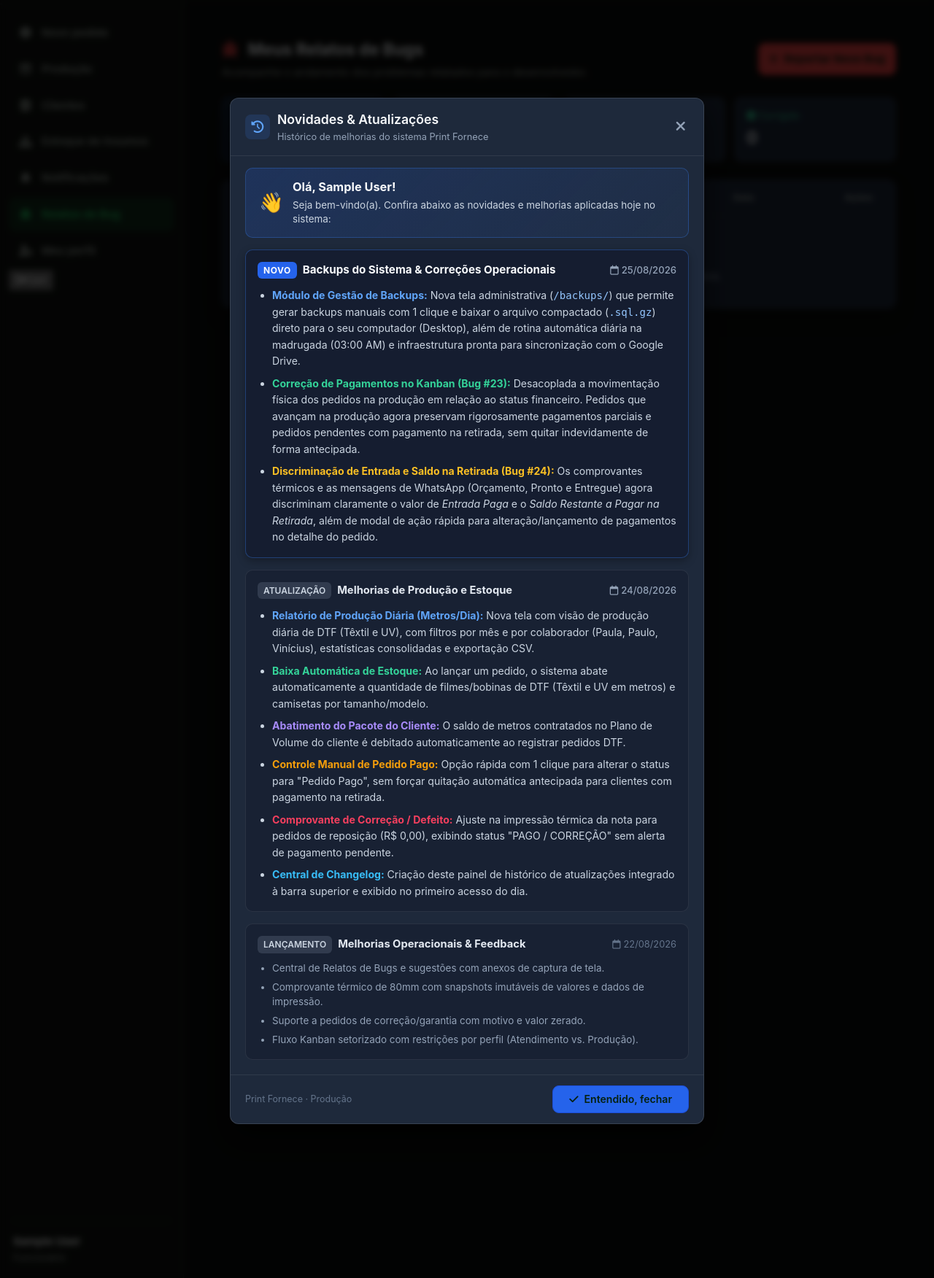
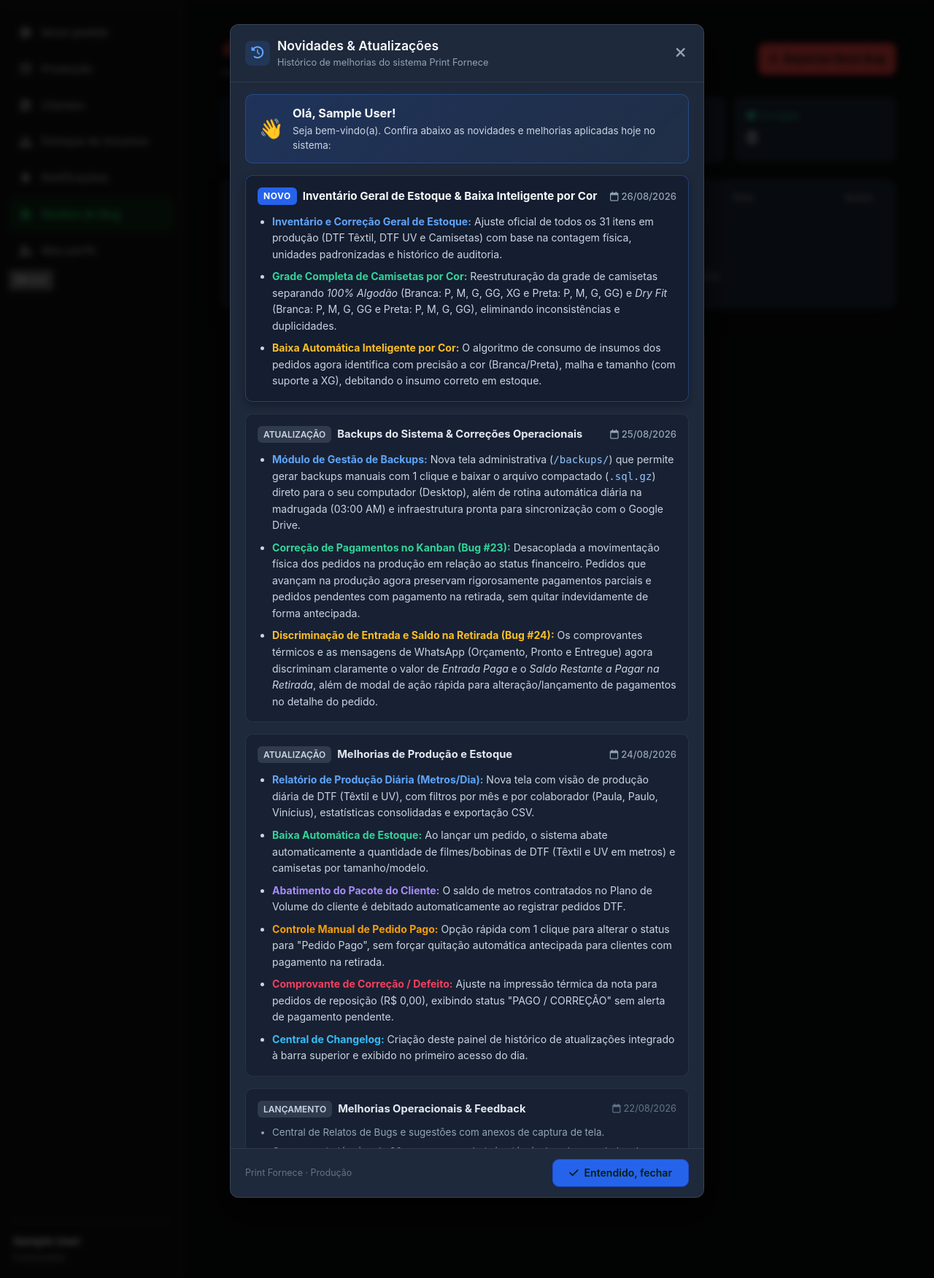
Before and after one commit to Fawlerr/print-fornece, a Django app: page /bug-reports/ in a window 1280 px wide. Shown: the part 77-1829 px from the top of the page at 73% size. Run offline with Django 5.2, Linux system fonts and the light colour scheme; the visitor is signed in with stand-in values (Sample User, id 1); data that the repository does not hold is empty.

Commit message:
docs(changelog): detalhar correções de estoque e incluir no modal de novidades

```diff
--- a/templates/includes/_changelog_modal.html
+++ b/templates/includes/_changelog_modal.html
@@ -36,12 +36,35 @@
     <!-- Conteúdo / Linha do Tempo -->
     <div style="padding: 16px 20px 20px 20px; overflow-y: auto; display: flex; flex-direction: column; gap: 16px;">
 
-      <!-- Entrada 25/08/2026 -->
+      <!-- Entrada 26/08/2026 -->
       <div style="background: rgba(15, 23, 42, 0.6); border: 1px solid rgba(59, 130, 246, 0.35); border-radius: 10px; padding: 16px; box-shadow: 0 4px 12px rgba(0, 0, 0, 0.3);">
         <div style="display: flex; align-items: center; justify-content: space-between; margin-bottom: 12px;">
           <div style="display: flex; align-items: center; gap: 8px;">
             <span style="background: #2563eb; color: #ffffff; font-size: 0.75rem; font-weight: 700; padding: 3px 8px; border-radius: 6px; letter-spacing: 0.5px;">NOVO</span>
-            <strong style="color: #f8fafc; font-size: 0.95rem;">Backups do Sistema & Correções Operacionais</strong>
+            <strong style="color: #f8fafc; font-size: 0.95rem;">Inventário Geral de Estoque & Baixa Inteligente por Cor</strong>
+          </div>
+          <span style="font-size: 0.82rem; color: #94a3b8; font-weight: 500;"><i class="fa-regular fa-calendar" style="margin-right: 4px;"></i>26/08/2026</span>
+        </div>
+
+        <ul style="margin: 0; padding-left: 20px; color: #cbd5e1; font-size: 0.88rem; line-height: 1.6; display: flex; flex-direction: column; gap: 8px;">
+          <li>
+            <strong style="color: #60a5fa;">Inventário e Correção Geral de Estoque:</strong> Ajuste oficial de todos os 31 itens em produção (DTF Têxtil, DTF UV e Camisetas) com base na contagem física, unidades padronizadas e histórico de auditoria.
+          </li>
+          <li>
+            <strong style="color: #34d399;">Grade Completa de Camisetas por Cor:</strong> Reestruturação da grade de camisetas separando <em>100% Algodão</em> (Branca: P, M, G, GG, XG e Preta: P, M, G, GG) e <em>Dry Fit</em> (Branca: P, M, G, GG e Preta: P, M, G, GG), eliminando inconsistências e duplicidades.
+          </li>
+          <li>
+            <strong style="color: #fbbf24;">Baixa Automática Inteligente por Cor:</strong> O algoritmo de consumo de insumos dos pedidos agora identifica com precisão a cor (Branca/Preta), malha e tamanho (com suporte a XG), debitando o insumo correto em estoque.
+          </li>
+        </ul>
+      </div>
+
+      <!-- Entrada 25/08/2026 -->
+      <div style="background: rgba(15, 23, 42, 0.4); border: 1px solid rgba(255, 255, 255, 0.08); border-radius: 10px; padding: 16px;">
+        <div style="display: flex; align-items: center; justify-content: space-between; margin-bottom: 12px;">
+          <div style="display: flex; align-items: center; gap: 8px;">
+            <span style="background: rgba(148, 163, 184, 0.2); color: #cbd5e1; font-size: 0.75rem; font-weight: 600; padding: 3px 8px; border-radius: 6px;">ATUALIZAÇÃO</span>
+            <strong style="color: #e2e8f0; font-size: 0.92rem;">Backups do Sistema & Correções Operacionais</strong>
           </div>
           <span style="font-size: 0.82rem; color: #94a3b8; font-weight: 500;"><i class="fa-regular fa-calendar" style="margin-right: 4px;"></i>25/08/2026</span>
         </div>
```
Also changed, not shown: CHANGELOG.md.
